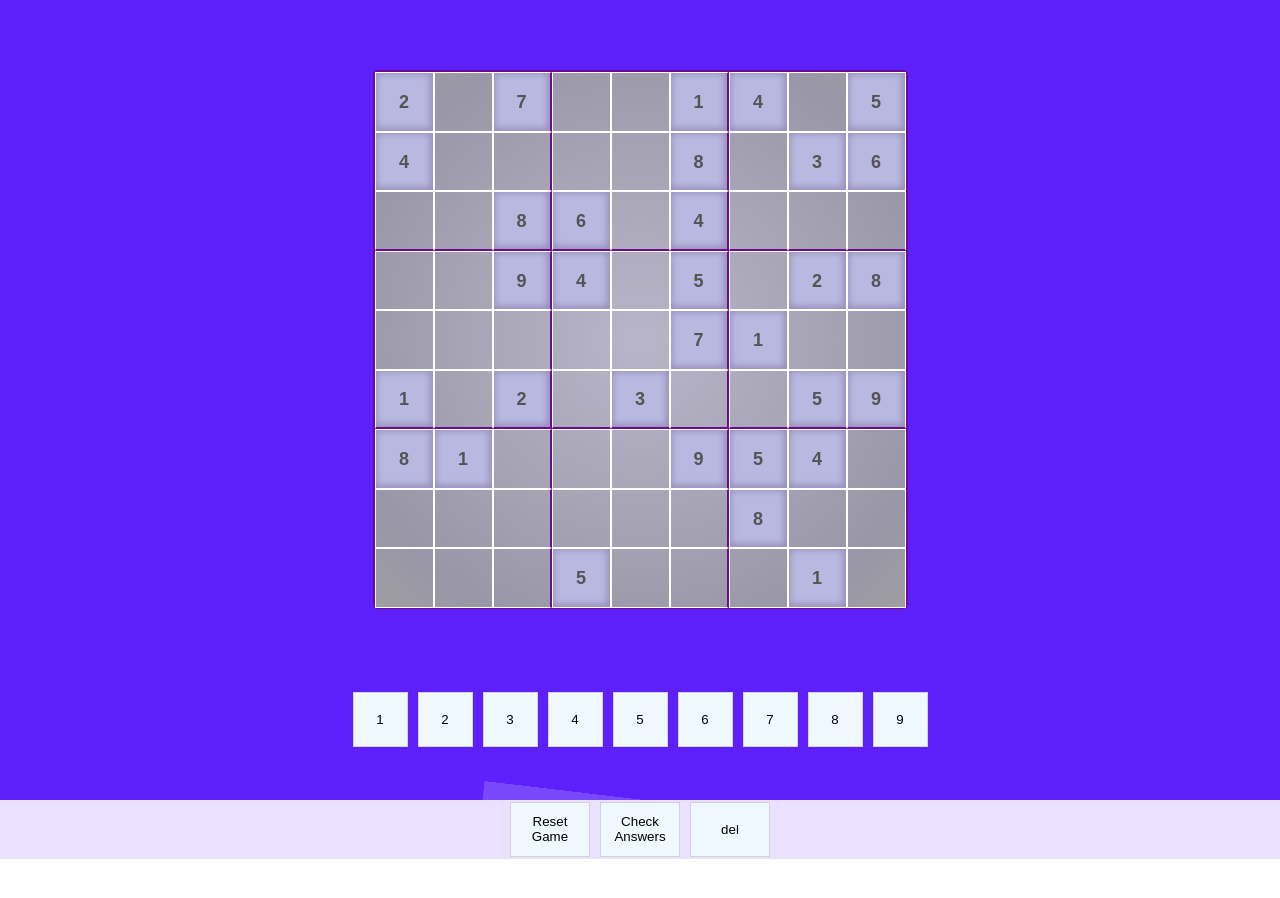
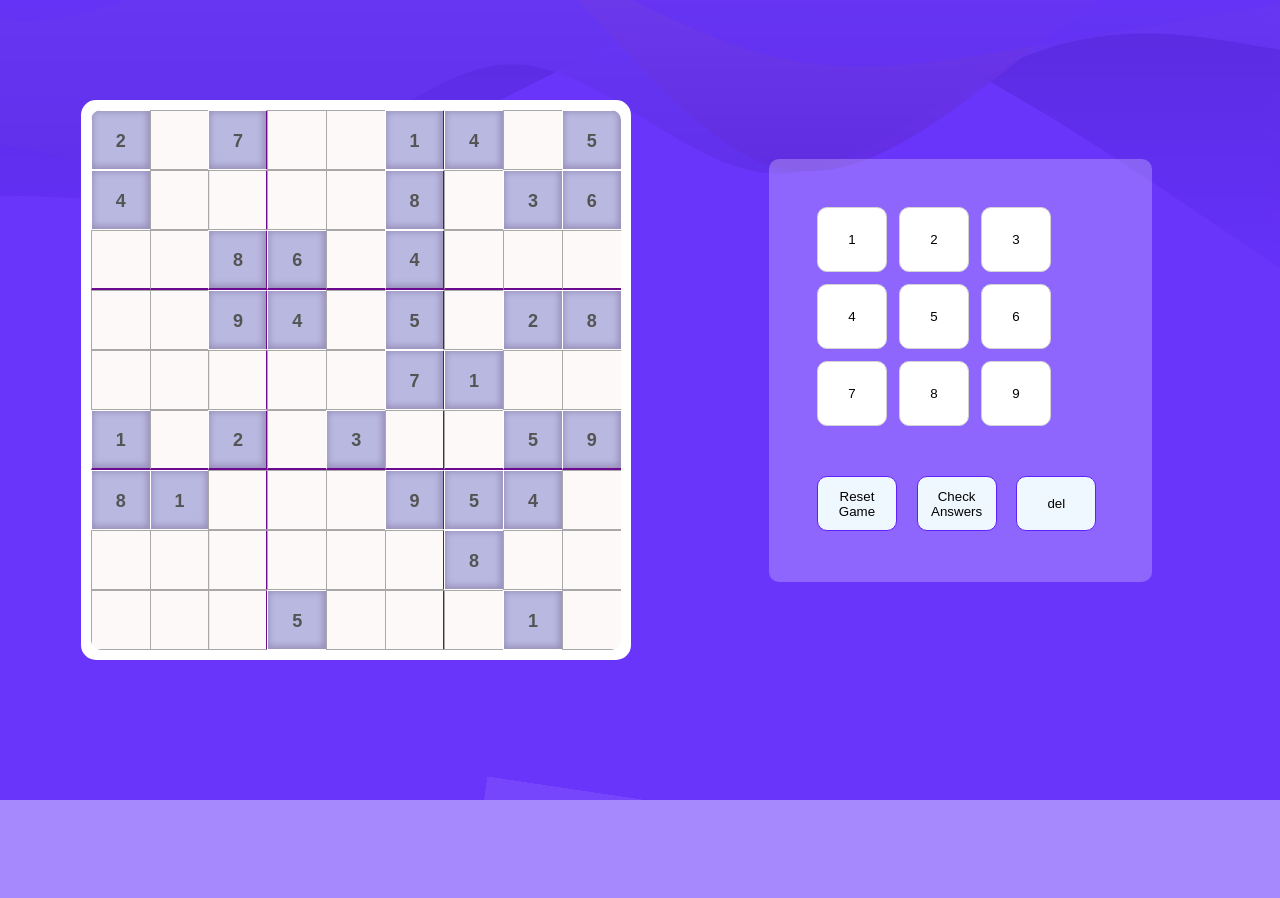
Before and after one commit to SaraDonaldson/portfolio-sudoku, a React (Create React App) app: page / in a window 1280 px wide. Shown: the top 898 px of the page. Before the commit the page ends 859 px from the top, so only its background shows below. Built offline with nearby package versions, Linux system fonts and the light colour scheme.

Commit message:
restyle game screen layout to grid

```diff
--- a/src/Components/GameBoardStandardSudoku.jsx
+++ b/src/Components/GameBoardStandardSudoku.jsx
@@ -195,6 +195,11 @@ function GameBoardStandardSudoku() {
 
   return (
     <div className='game-board-standard'>
+        <div className='game-board-layout-container'>
+
+
+        <div className='game-screen-left-col'>
+
         <GridStandardSudoku
           handleSetBothAxis={handleSetBothAxis}
           dataObject={game}
@@ -203,8 +208,9 @@ function GameBoardStandardSudoku() {
           activateCheck={activateCheck}
           editTile={editTile}
         />
+        </div>
 
-
+     <div className='game-screen-right-col'>
             <div className="button-container">
             <div className="input-buttons" >
                     <button type="button" className="button-one" onClick={()=>editTile(1)}>1</button>
@@ -225,6 +231,8 @@ function GameBoardStandardSudoku() {
                 </div>
                 </div>
 
+     </div>
+
         <div className="reset-modal">
             <ResetModal
             resetBoard={resetBoard}
@@ -241,9 +249,9 @@ function GameBoardStandardSudoku() {
             </YouWinModal>
       </div>
 
-      {/* <WaveBackground/> */}
+      <WaveBackground/>
       <SquaresBackground/>
-
+      </div>
     </div>
   )
 }
--- a/src/StyleSheets/standardsudoku.css
+++ b/src/StyleSheets/standardsudoku.css
@@ -3,10 +3,11 @@
 
 .game-board-standard{
     background-color: transparent;
-    background-color: rgba(95, 33, 251, 0.134);
+    background-color: rgba(87, 33, 251, 0.531);
     top:0;
     position: absolute;
-    width:100%;
+    width: 100vw;
+    height: 100vw;
 
 }
 .squares-bg-container{
@@ -14,15 +15,17 @@
     height: auto;
     position: fixed;
     top:0;
-    z-index: -1;
+    opacity: 0.8;
+    z-index: -3;
 }
 
 .wave-background{
     width: 100vw;
     height: auto;
     position: fixed;
-    top:0;
-    z-index: -1;
+    top:-10vh;
+    z-index: -2;
+    opacity: 0.3;
 }
 
 h1{
@@ -32,33 +35,63 @@ h1{
     background: transparent;
 }
 h3{
- background: transparent;
+    background: transparent;
 }
 p{
     background: transparent;
 }
 
+.game-board-layout-container{
+    width:90%;
+    display: grid;
+    grid-template-columns: 1.3fr 0.7fr;
+    gap: 5%;
+}
+
+.game-screen-right-col{
+    height: 540px;
+    display:flex;
+    margin-top: 100px;
+    flex-direction: column;
+    justify-content: center;
+}
+
+.button-container{
+    /* height: 540px;
+    display:flex;
+    margin-top: 100px;
+    flex-direction: column;
+    justify-content: center; */
+    background-color: rgba(255, 255, 255, 0.244);
+    border-radius: 10px;
+    padding:48px;
+
+}
+
 .input-buttons{
-    background-color: gray;
+    background-color: rgb(251, 250, 250);
     display: grid;
-    height: 60px;
-    grid-template-columns: 1fr 1fr 1fr 1fr 1fr 1fr 1fr 1fr 1fr;
-    column-gap: 10px;
-    margin: 0 auto;
-    margin-top: 80px;
-    display: flex;
+    height: fit-content;
+    grid-template-columns: 1fr 1fr 1fr;
+    gap: 12px;
+    margin: 0;
+
+    /* display: flex; */
     justify-content: center;
     align-items: center;
     background-color: transparent;
     color: white;
+    width: fit-content;
+
 }
 
 .input-buttons button {
-    background-color: aliceblue;
+    background-color: rgb(255, 255, 255);
     transition: 0.4s;
     border: 1px solid lightgray;
-    height: 55px;
-    width: 55px;
+    height: 65px;
+    width: 70px;
+    border-radius: 10px;
 }
 .input-buttons button:hover {
     background-color: rgb(198, 198, 255);
@@ -71,10 +104,10 @@ p{
     display: grid;
     height: 60px;
     grid-template-columns: 1fr 1fr 1fr;
-    column-gap: 10px;
-    margin: 0 auto;
-    margin-top: 50px;
-    display: flex;
+    gap: 12px;
+    margin: 0;
+    margin-top: 48px;
+    /* display: flex; */
     justify-content: center;
     align-items: center;
     background-color: transparent;
@@ -85,9 +118,10 @@ p{
 .checking-buttons button {
     background-color: aliceblue;
     transition: 0.4s;
-    border: 1px solid lightgray;
+    border: 1px solid rgb(94, 33, 251);
     height: 55px;
     width: 80px;
+    border-radius: 10px;
 }
 .checking-buttons button:hover {
     background-color: rgb(198, 198, 255);
@@ -98,38 +132,44 @@ p{
 
 
 .standard-sudoku-grid-container {
-width: 531px;
-height: 535px;
- /* background-color: grey; */
- background-color: black;
- background:  radial-gradient(circle, rgba(167,167,255,1) 0%, rgba(22,22,98,1) 82%, rgba(52,53,70,1) 100%);
- margin: 0 auto;
- margin-top: 70px;
- display: flex;
- flex-wrap: wrap;
- border:2px solid  rgb(108, 10, 144);
- border-radius: 5px;
+    width: 540px;
+    height: 540px;
+    /* background-color: grey; */
+    background-color: rgb(253, 253, 253);
+    /* background:  radial-gradient(circle, rgba(167,167,255,1) 0%, rgba(22,22,98,1) 82%, rgba(52,53,70,1) 100%); */
+    margin: 0 auto;
+    margin-top: 100px;
+    display: flex;
+    flex-wrap: wrap;
+    border: 5px solid white;
+    padding-bottom: 10px;
+    border-radius: 15px;
+
 }
 
 
 .standard-grid {
+    width: 540px;
+    height: 540px;
     display: grid;
     grid-template-columns: 1fr 1fr 1fr 1fr 1fr 1fr 1fr 1fr 1fr;
     grid-template-rows: 1fr 1fr 1fr 1fr 1fr 1fr 1fr 1fr 1fr;
-    width: 360px;
-    height: 360px;
-    border-radius: 5px;
+    border: 5px solid white;
+    border-radius: 15px;
+    overflow:hidden;
+}
 
-
-}
 
 /* ----------------------------------------------------------------- */
 
 .tile {
-    width: 59px;
-    height: 59.5px;
+    /* width: 59.5px;
+    height: 59.5px; */
+    height: auto;
+    width: auto;
+    aspect-ratio: 1/1;
     color: white;
-    border: 0.1px solid rgb(255, 254, 255);
+    border: 0.1px solid rgb(168, 168, 168);
     font-size: 20px;
     font-weight: bold;
     display: flex;
@@ -140,12 +180,12 @@ height: 535px;
     flex-wrap: wrap;
     overflow: hidden;
     padding: none !important;
-    border-radius: none;
-    background-color: rgba(188, 186, 186, 0.788);
+    /* border-radius: 5px; */
+    background-color: rgba(255, 249, 249, 0.788);
 }
 
 button {
-    border-radius: none !important;
+    /* border-radius: none !important; */
 }
 
 /* --------------------------------------------------------------------- */
@@ -173,26 +213,29 @@ button {
 /* --------styles for when tile is selected---------- */
 
 /* .highlight-axis{
-    background-color:rgb(184, 184, 224);
+    background-color: transparent;
+    background-color:rgba(95, 33, 251, 0.039);
+    z-index: 2;
 } */
 button.selected {
     background: none;
-    background-color:radial-gradient(circle, rgb(8, 8, 64) 0%, rgb(115, 115, 245) 82%, rgb(213, 214, 235) 100%) !important;
-    color: rgb(248, 56, 255);
-    box-shadow: -3px -3px 6px 0.5px #e29aff,
-                5px 5px 10px 1px rgb(11, 11, 92) ,
-                0 0 2px 2px rgb(71, 3, 73),
-                inset 2px 2px 5px 0.1px rgb(254, 219, 255),
-                inset 3px 3px 5px 0.2px rgb(249, 170, 252),
-                inset 1px 1px 8px 1px rgb(224, 7, 232),
-                inset 5px 5px 15px 1px rgb(224, 7, 232);
-    border-radius: 5px;
-    border: 0.5px solid black;
+    color: white;
+    text-shadow: 0px 0px 3px white;
+    box-shadow: 0px 0px 6px 5px rgb(94,33,521,0.8);
+    /* border-radius: 5px; */
+    border: 1px solid white;
+    z-index: 3;
+    border-radius: 15%;
+    width: 60px;
+    height: 60.5px;
+
 }
 
 
 .selected-val {
     background-color: black;
+    background-color:rgba(95, 33, 251, 0.133);
+    border: rgba(95, 33, 251, 0.316) ;
 }
 
 /* --------box section lines---------- */
@@ -232,18 +275,20 @@ button.selected {
     justify-content: center;
     align-items: center;
     border: solid 1px blue;
+
 }
 
 .inner-reset-modal{
     position:relative;
     padding: 32px;
-    width: 100%;
+    width: 60%;
     /* max-width: 640px; */
     height: 200px;
     background-color: white;
     border:solid 1px green;
     border-radius: 2px;
     text-align: center;
+    border-radius: 15px;
 }
 
 .inner-reset-modal .exit-modal-btn {
@@ -303,7 +348,7 @@ input.tile-input{
 }
 
 input.selected{
-    color: rgb(248, 56, 255);
+    color: rgb(94, 33, 251);
 }
 
 /* Firefox */
```
Lines whose indentation alone changed are shown as unchanged.
